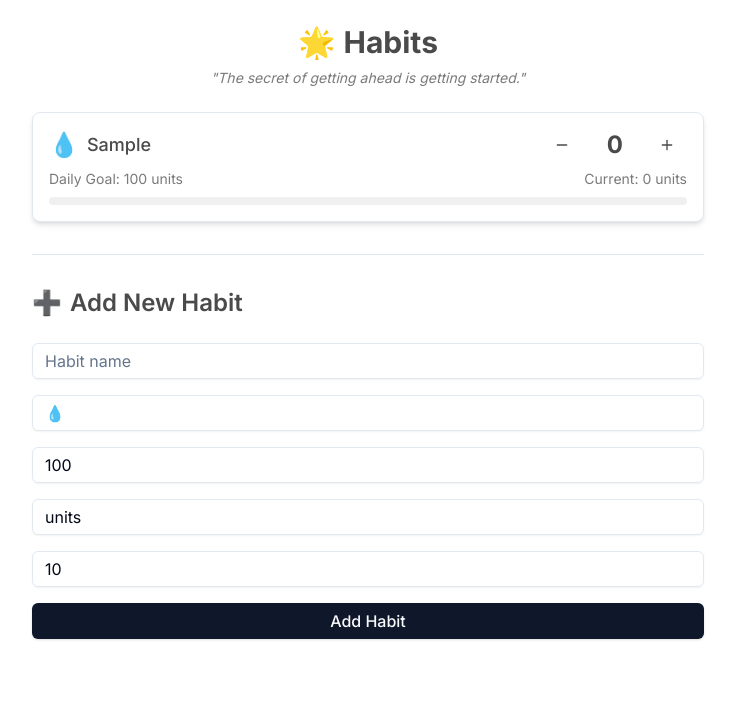
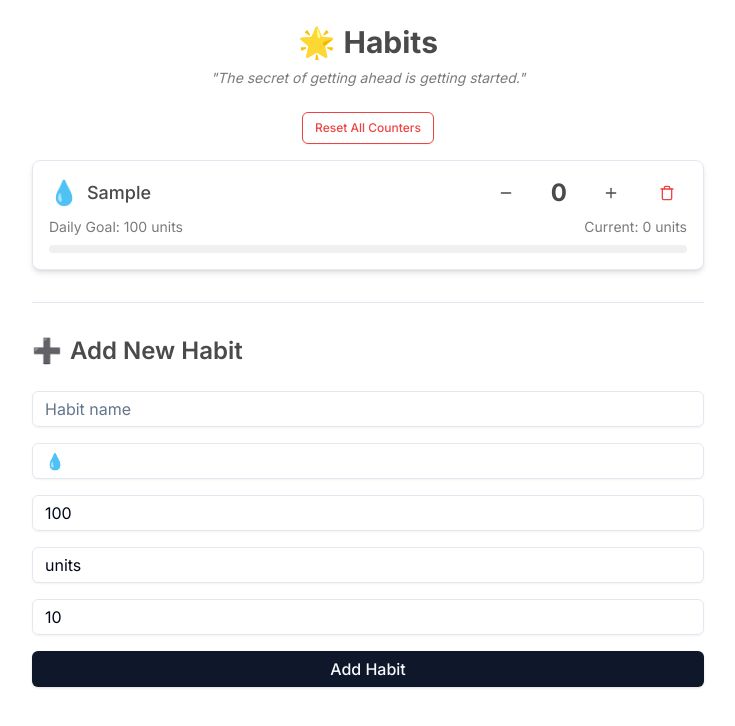
Before and after one commit to Man-Jain/habit-tracker-ai, a Next.js app: page / in a window 1280 px wide. Both pictures are taken after typing "Sample" into the empty fields and a click on the button "Add Habit". Shown: the top 726 px of the page, without its empty margins (272-1007 px from the left). Built offline with nearby package versions, Linux system fonts and the light colour scheme.

Commit message:
Add delete and reset buttons
Signed-off-by: Manank Patni <manank321@gmail.com>

```diff
--- a/src/components/home.tsx
+++ b/src/components/home.tsx
@@ -21,7 +21,7 @@ To read more about using these font, please visit the Next.js documentation:
 import React, { useState, useEffect } from "react";
 import { Button } from "@/components/ui/button";
 import { Card } from "@/components/ui/card";
-import { MinusIcon, PlusIcon } from "lucide-react";
+import { MinusIcon, PlusIcon, TrashIcon } from "lucide-react";
 import { Input } from "@/components/ui/input";
 
 // Define the Habit type
@@ -110,6 +110,25 @@ export function HabitsList() {
     setQuote("The secret of getting ahead is getting started.");
   }, []);
 
+  const deleteHabit = (id: string) => {
+    if (window.confirm("Are you sure you want to delete this habit?")) {
+      setHabits(habits.filter((habit) => habit.id !== id));
+    }
+  };
+
+  const resetAllHabits = () => {
+    if (
+      window.confirm("Are you sure you want to reset all habit counters to 0?")
+    ) {
+      setHabits(
+        habits.map((habit) => ({
+          ...habit,
+          currentValue: 0,
+        }))
+      );
+    }
+  };
+
   return (
     <div className="w-full max-w-2xl mx-auto py-1 sm:py-2 bg-white">
       <div className="text-center mb-4 sm:mb-6">
@@ -120,6 +139,18 @@ export function HabitsList() {
           &quot;{quote}&quot;
         </p>
       </div>
+
+      <div className="flex justify-center mb-4">
+        <Button
+          onClick={resetAllHabits}
+          variant="outline"
+          size="sm"
+          className="text-red-500 border-red-500 hover:bg-red-100"
+        >
+          Reset All Counters
+        </Button>
+      </div>
+
       <div className="grid gap-4 mb-8">
         {habits.length === 0 ? (
           <div className="flex justify-center items-center">
@@ -174,6 +205,14 @@ export function HabitsList() {
                     onClick={() => updateHabitValue(habit.id, true)}
                   >
                     <PlusIcon className="w-3 h-3 sm:w-4 sm:h-4 text-[#4a4a4a] dark:text-[#f0f0f0]" />
+                  </Button>
+                  <Button
+                    variant="ghost"
+                    size="sm"
+                    onClick={() => deleteHabit(habit.id)}
+                    className="ml-2 text-red-500 hover:text-red-700"
+                  >
+                    <TrashIcon className="w-3 h-3 sm:w-4 sm:h-4" />
                   </Button>
                 </div>
               </div>
```
